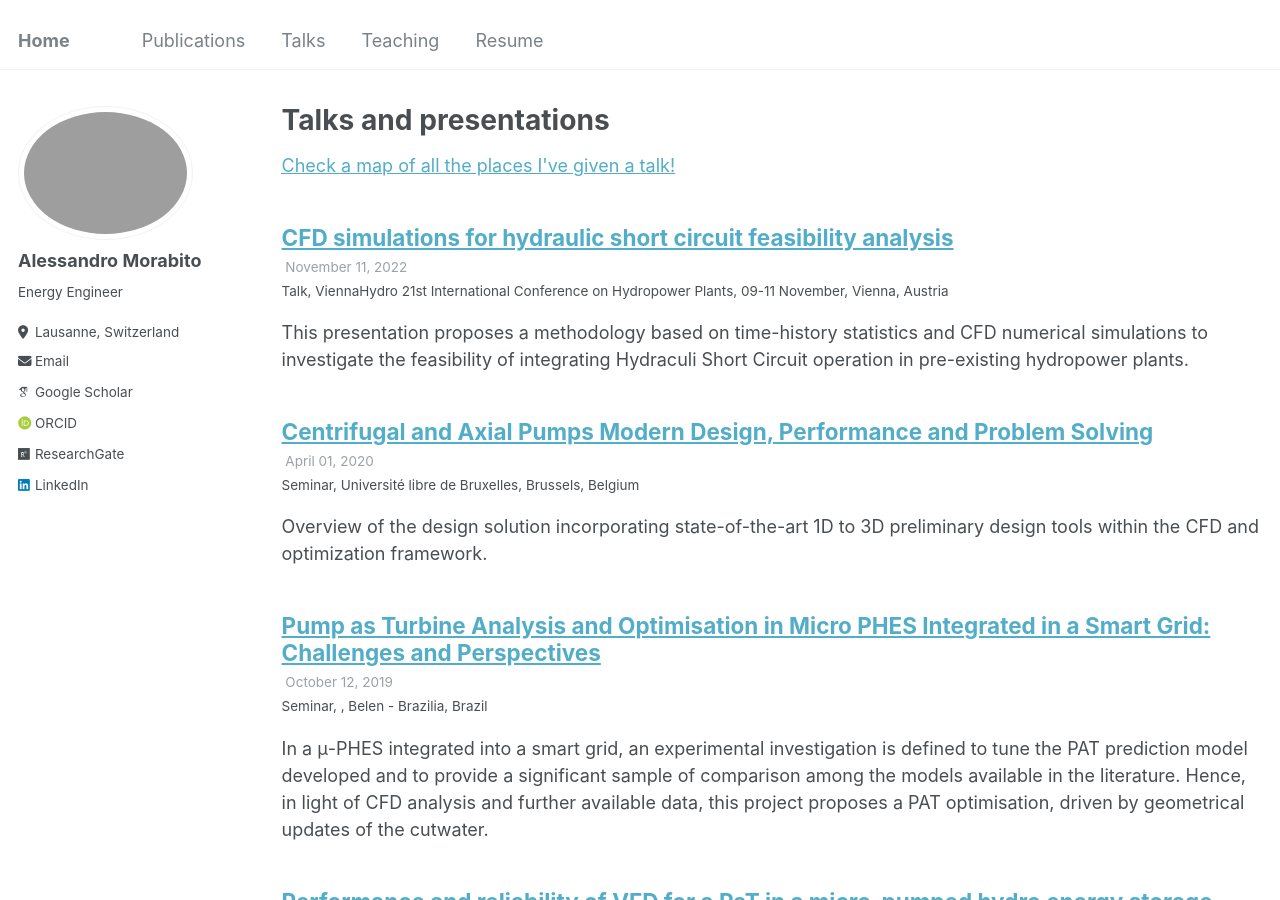
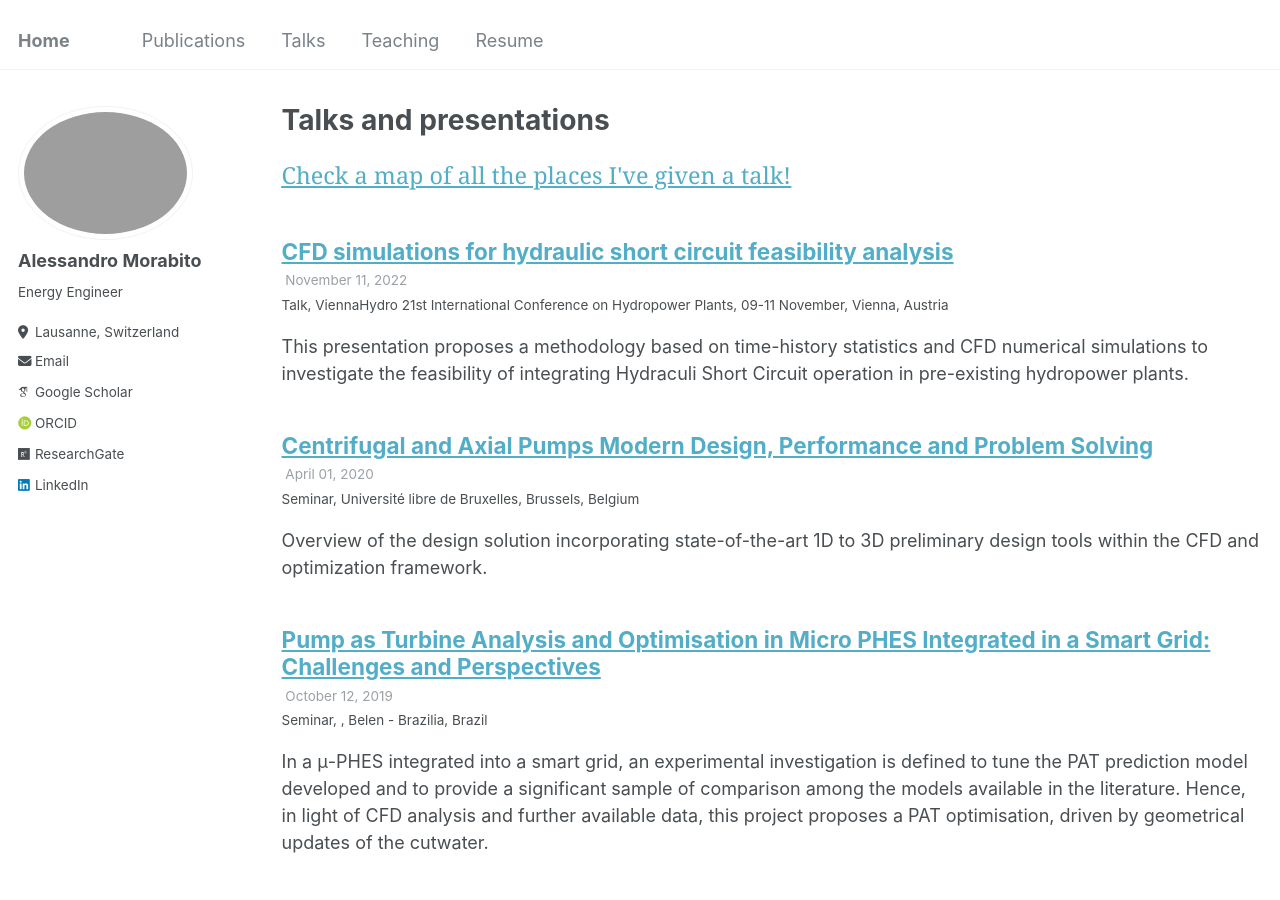
Before and after one commit to morabito-a/info, a Jekyll site: the page built from _pages/talks.html, in a window 1280 px wide and 900 px high. Built offline with Jekyll 4.4.1, drawn with Linux system fonts in a browser that asks for light colours; some web fonts are replaced.

Commit message:
Update talks.html

```diff
--- a/_pages/talks.html
+++ b/_pages/talks.html
@@ -5,7 +5,7 @@ permalink: /talks/
 author_profile: true
 ---
 
-<p style="text-decoration:underline;"><a href="/info/talkmap.html">Check a map of all the places I've given a talk!</a></p>
+<p style="text-decoration:underline; font-family:'Georgia', serif; font-size:1.3em;"><a href="/info/talkmap.html">Check a map of all the places I've given a talk!</a></p>
 
 {% for post in site.talks reversed %}
   {% include archive-single-talk.html %}
```
